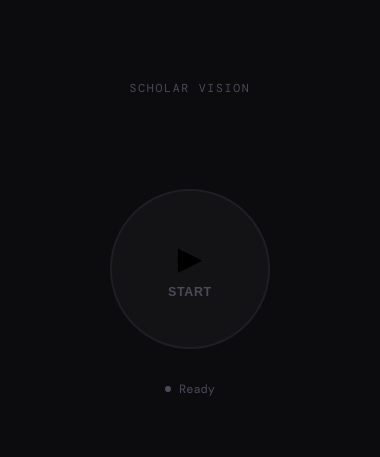
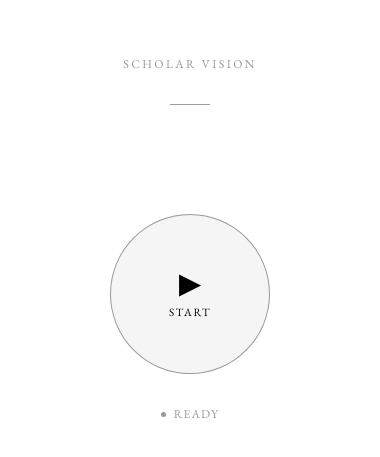
Before and after one commit to ChristosNikas/CompanionApp, an Electron app: page src/index.html in a window 380 px wide. Shown: the part 183-640 px from the top of the page. Drawn offline with nearby package versions, Linux system fonts and the light colour scheme.

Commit message:
changed the theme in order to look simmillar with web app

```diff
--- a/src/index.html
+++ b/src/index.html
@@ -5,149 +5,141 @@
 <meta name="viewport" content="width=device-width, initial-scale=1.0"/>
 <title>Companion App</title>
 <style>
-  @import url('https://fonts.googleapis.com/css2?family=DM+Mono:wght@400;500&family=DM+Sans:wght@300;400;600;700&display=swap');
+  @import url('https://fonts.googleapis.com/css2?family=EB+Garamond:wght@400;500;600&display=swap');
 
   :root {
-    --bg: #0c0c0e;
-    --surface: #131316;
-    --border: #1e1e24;
-    --accent: #a8ff78;
-    --red: #ff5f5f;
-    --text: #e8e8f0;
-    --muted: #4a4a5a;
+    --bg:        #ffffff;
+    --bg-2:      #f5f5f5;
+    --bg-3:      #ebebeb;
+    --fg:        #111111;
+    --fg-dim:    #444444;
+    --fg-muted:  #999999;
+    --border:    #11111133;
+    --border-hi: #11111166;
+    --font-main: 'EB Garamond', Georgia, serif;
+    --radius:    2px;
   }
 
-  * { box-sizing: border-box; margin: 0; padding: 0; }
+  *, *::before, *::after { box-sizing: border-box; margin: 0; padding: 0; }
 
   body {
     background: var(--bg);
-    color: var(--text);
-    font-family: 'DM Sans', sans-serif;
+    color: var(--fg);
+    font-family: var(--font-main);
     height: 100vh;
     display: flex;
     flex-direction: column;
     align-items: center;
     justify-content: center;
-    gap: 32px;
+    gap: 2rem;
     user-select: none;
     -webkit-app-region: drag;
   }
 
+  /* ── Header ── */
   .logo {
-    font-family: 'DM Mono', monospace;
-    font-size: 0.72rem;
-    color: var(--muted);
-    letter-spacing: 0.15em;
+    font-size: 0.75rem;
+    letter-spacing: 0.2em;
     text-transform: uppercase;
+    color: var(--fg-muted);
   }
 
-  /* ── Big button ── */
+  /* ── Timer ── */
+  .timer {
+    font-size: 2.2rem;
+    font-weight: 400;
+    letter-spacing: 0.05em;
+    color: var(--fg);
+    opacity: 0;
+    transition: opacity 0.3s;
+    font-variant-numeric: tabular-nums;
+  }
+  .timer.visible { opacity: 1; }
+
+  /* ── Big Button ── */
   .track-btn {
     width: 160px;
     height: 160px;
     border-radius: 50%;
-    border: 2px solid var(--border);
-    background: var(--surface);
+    border: 1px solid var(--border-hi);
+    background: var(--bg-2);
     cursor: pointer;
     display: flex;
     flex-direction: column;
     align-items: center;
     justify-content: center;
-    gap: 8px;
-    transition: all 0.3s ease;
+    gap: 0.5rem;
+    transition: all 0.2s ease;
     -webkit-app-region: no-drag;
-    position: relative;
     outline: none;
+    font-family: var(--font-main);
   }
 
-  .track-btn::before {
-    content: '';
-    position: absolute;
-    inset: -8px;
-    border-radius: 50%;
-    border: 1px solid transparent;
-    transition: all 0.3s ease;
-  }
-
-  .track-btn:hover::before {
-    border-color: var(--border);
-    inset: -12px;
-  }
-
-  .track-btn.idle:hover {
-    border-color: var(--accent);
-    box-shadow: 0 0 40px rgba(168, 255, 120, 0.12);
+  .track-btn:hover {
+    background: var(--fg);
+    color: var(--bg);
+    border-color: var(--fg);
   }
 
   .track-btn.tracking {
-    border-color: var(--red);
-    box-shadow: 0 0 40px rgba(255, 95, 95, 0.15);
-    animation: pulse 2s infinite;
-  }
-
-  @keyframes pulse {
-    0%, 100% { box-shadow: 0 0 40px rgba(255, 95, 95, 0.15); }
-    50%       { box-shadow: 0 0 60px rgba(255, 95, 95, 0.3); }
+    background: var(--fg);
+    color: var(--bg);
+    border-color: var(--fg);
   }
 
   .btn-icon {
-    font-size: 2rem;
-    transition: transform 0.2s;
+    font-size: 1.8rem;
+    line-height: 1;
   }
-  .track-btn:hover .btn-icon { transform: scale(1.1); }
 
   .btn-label {
-    font-size: 0.78rem;
-    font-weight: 600;
-    letter-spacing: 0.05em;
-    color: var(--muted);
+    font-size: 0.7rem;
+    letter-spacing: 0.15em;
     text-transform: uppercase;
-    transition: color 0.2s;
   }
-  .track-btn.idle:hover .btn-label  { color: var(--accent); }
-  .track-btn.tracking .btn-label    { color: var(--red); }
 
   /* ── Status ── */
   .status {
     display: flex;
     align-items: center;
-    gap: 8px;
-    font-family: 'DM Mono', monospace;
+    gap: 0.5rem;
     font-size: 0.75rem;
-    color: var(--muted);
+    letter-spacing: 0.1em;
+    text-transform: uppercase;
+    color: var(--fg-muted);
   }
+
   .status-dot {
-    width: 6px; height: 6px;
+    width: 5px;
+    height: 5px;
     border-radius: 50%;
-    background: var(--muted);
+    background: var(--fg-muted);
     transition: background 0.3s;
   }
+
   .status-dot.active {
-    background: var(--accent);
-    box-shadow: 0 0 6px var(--accent);
+    background: var(--fg);
     animation: blink 1.5s infinite;
   }
+
   @keyframes blink {
     0%, 100% { opacity: 1; }
-    50%       { opacity: 0.4; }
+    50%       { opacity: 0.3; }
   }
 
-  /* ── Timer ── */
-  .timer {
-    font-family: 'DM Mono', monospace;
-    font-size: 1.4rem;
-    font-weight: 500;
-    color: var(--text);
-    letter-spacing: 0.05em;
-    opacity: 0;
-    transition: opacity 0.3s;
+  /* ── Divider ── */
+  .divider {
+    width: 40px;
+    height: 1px;
+    background: var(--border-hi);
   }
-  .timer.visible { opacity: 1; }
 </style>
 </head>
 <body>
 
 <div class="logo">Scholar Vision</div>
+
+<div class="divider"></div>
 
 <div class="timer" id="timer">00:00:00</div>
 
@@ -187,7 +179,6 @@
     tracking = !tracking;
 
     if (tracking) {
-      // ── Start tracking ──
       startTime = Date.now();
       timerInterval = setInterval(updateTimer, 1000);
 
@@ -201,7 +192,6 @@
       if (window.electronAPI) window.electronAPI.startTracking();
 
     } else {
-      // ── Stop tracking ──
       clearInterval(timerInterval);
 
       btn.classList.replace('tracking', 'idle');
@@ -214,17 +204,12 @@
       if (window.electronAPI) {
         window.electronAPI.stopTracking();
         setTimeout(() => {
-            statusTxt.textContent = 'Sending data...';
-            window.electronAPI.flush().then(() => {
+          statusTxt.textContent = 'Sending data...';
+          window.electronAPI.flush().then(() => {
             statusTxt.textContent = 'Done!';
-            });
+          });
         }, 1500);
-        }
-
-      // Show report after short delay
-      setTimeout(() => {
-        statusTxt.textContent = 'Ready';
-      }, 1500);
+      }
     }
   }
 </script>
```
